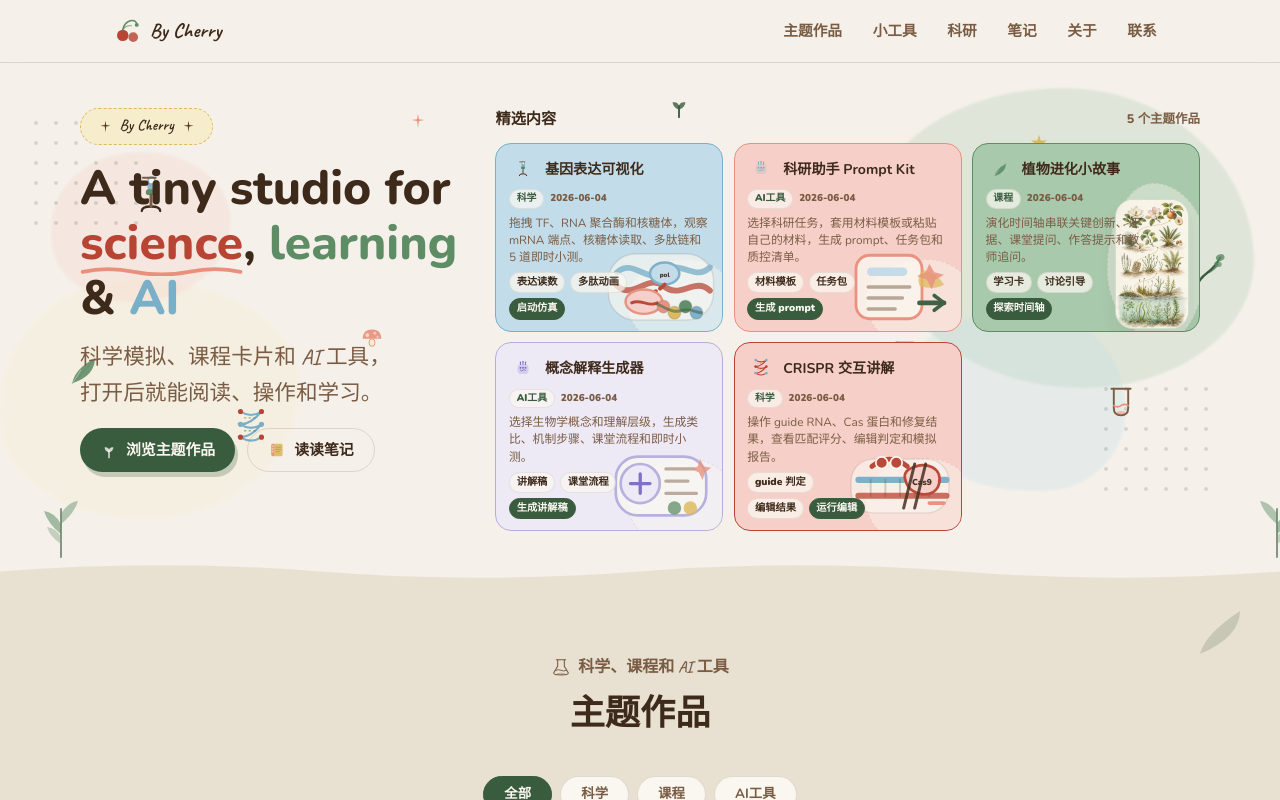
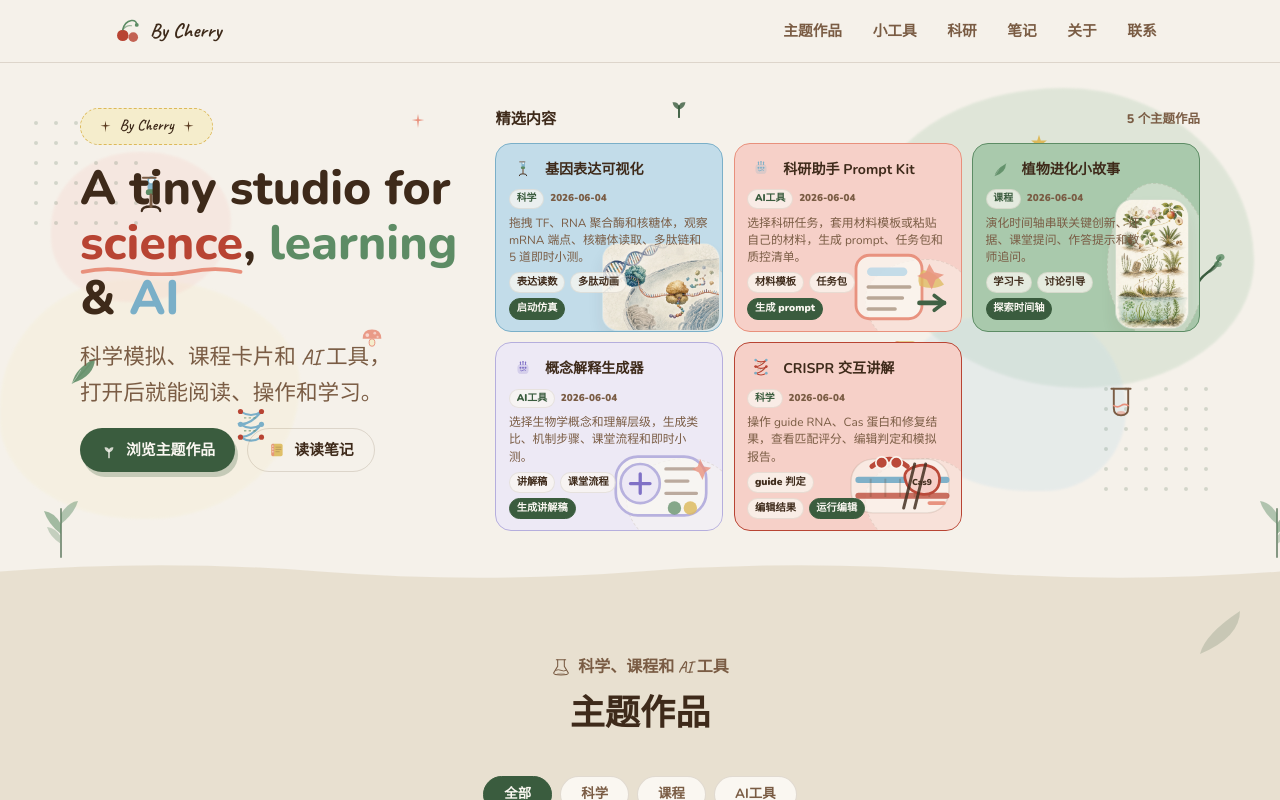
Before and after one commit to liruirui321/Bycherry, a React (Vite) app: page / in a window 1280 px wide. Built offline with nearby package versions, Linux system fonts and the light colour scheme.

Commit message:
Add gene expression science illustration

```diff
--- a/scripts/verify-public-assets.mjs
+++ b/scripts/verify-public-assets.mjs
@@ -15,6 +15,10 @@ const worksListDescription = "科学教育、AI 工具和课程设计主题作
 const articlesListDescription = "课程开发、科学传播、AI 创作和科研转译记录。";
 const retiredShareCopy = "可打开、可阅读、可操作";
 const appThemeColor = "#F5F1EA";
+const generatedIllustrations = [
+  "illustrations/gene-expression-flow.webp",
+  "illustrations/plant-evolution-story.webp",
+];
 
 function readRoot(relativePath) {
   return readFileSync(resolve(root, relativePath), "utf8");
@@ -65,7 +69,9 @@ expect(robots.includes("User-agent: *"), "robots.txt must declare the default cr
 expect(publicExists("favicon.svg"), "favicon.svg is missing.");
 expect(publicExists("social-preview.png"), "social-preview.png is missing.");
 expect(publicExists("social-preview.svg"), "social-preview.svg is missing.");
-expect(publicExists("illustrations/plant-evolution-story.webp"), "Plant evolution generated illustration WebP is missing.");
+for (const illustrationPath of generatedIllustrations) {
+  expect(publicExists(illustrationPath), `${illustrationPath} is missing.`);
+}
 expect(publicExists("site.webmanifest"), "site.webmanifest is missing.");
 expect(publicExists("_redirects"), "Netlify _redirects fallback is missing.");
 expect(publicExists("404.html"), "Static-host 404 fallback is missing.");
@@ -105,10 +111,11 @@ expect(socialPreview.width === 1200 && socialPreview.height === 630, "social-pre
 const socialPreviewSvg = readPublic("social-preview.svg");
 expect(socialPreviewSvg.includes(shareTagline), "social-preview.svg must include the current share tagline.");
 expect(!socialPreviewSvg.includes(retiredShareCopy), "social-preview.svg must not include retired share copy.");
-if (publicExists("illustrations/plant-evolution-story.webp")) {
-  const plantIllustrationSize = statSync(resolve(publicRoot, "illustrations/plant-evolution-story.webp")).size;
-  expect(isWebp("illustrations/plant-evolution-story.webp"), "Plant evolution generated illustration must be a WebP file.");
-  expect(plantIllustrationSize > 100_000 && plantIllustrationSize < 500_000, "Plant evolution generated illustration WebP should stay detailed but lightweight.");
+for (const illustrationPath of generatedIllustrations) {
+  if (!publicExists(illustrationPath)) continue;
+  const illustrationSize = statSync(resolve(publicRoot, illustrationPath)).size;
+  expect(isWebp(illustrationPath), `${illustrationPath} must be a WebP file.`);
+  expect(illustrationSize > 100_000 && illustrationSize < 500_000, `${illustrationPath} should stay detailed but lightweight.`);
 }
 
 const indexHtml = readRoot("index.html");
--- a/src/app/components/WorkPreviewIllustration.tsx
+++ b/src/app/components/WorkPreviewIllustration.tsx
@@ -4,6 +4,29 @@ export function WorkPreviewIllustration({ slug, color, width = 96, height = 72 }
   const svgId = useId().replace(/[^a-zA-Z0-9_-]/g, "");
 
   if (slug === "gene-expression") {
+    return (
+      <img
+        src="/illustrations/gene-expression-flow.webp"
+        width={width}
+        height={height}
+        alt=""
+        aria-hidden="true"
+        draggable={false}
+        style={{
+          width,
+          height,
+          display: "block",
+          objectFit: "cover",
+          borderRadius: 16,
+          border: "1.5px solid rgba(132,184,204,0.22)",
+          boxShadow: "0 10px 20px rgba(94,68,42,0.08)",
+          background: "rgba(250,247,241,0.72)",
+        }}
+      />
+    );
+  }
+
+  if (slug === "gene-expression-vector-fallback") {
     return (
       <svg width={width} height={height} viewBox="0 0 96 72" fill="none" aria-hidden="true">
         <rect x="5" y="9" width="86" height="54" rx="22" fill="rgba(250,247,241,0.7)" stroke="rgba(94,68,42,0.12)" strokeWidth="1.2" />
```
Also changed, not shown: public/illustrations/gene-expression-flow.webp (added).
